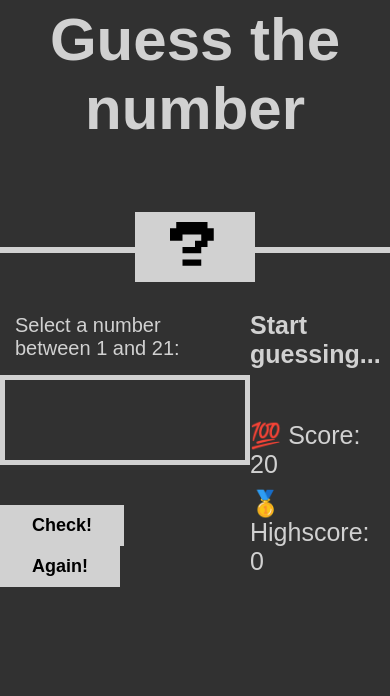
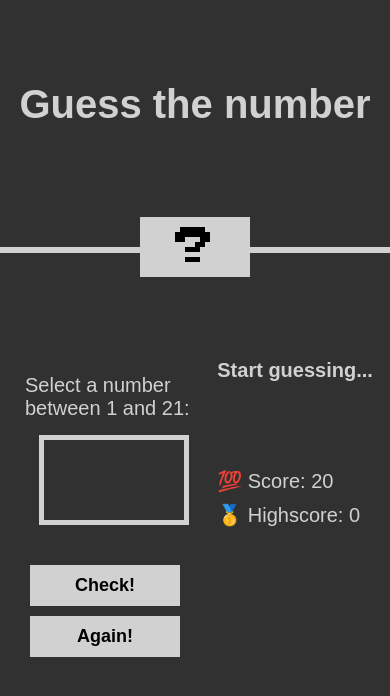
Before and after one commit to ultrasoft011/guessTheNumber, a plain HTML site: page index.html in a window 390 px wide. Drawn offline with Linux system fonts and the light colour scheme; a web font is replaced by a local one.

Commit message:
Responsive styles update

```diff
--- a/ownStyle.css
+++ b/ownStyle.css
@@ -114,3 +114,31 @@ h1 {
 .label-score {
     margin-bottom: 1rem;
 }
+
+@media (min-width:320px)  {
+header h1{
+    margin-top: 3rem;
+    font-size: 4rem;
+    margin-bottom: 1rem;
+}
+.number {
+    margin-top: 4rem;
+    font-size: 4rem;
+}
+.left {
+    margin-left: 1rem;
+    margin-top: 14rem;
+    font-size: 2rem;
+}
+.right {
+    font-size: 2rem;
+}
+.guess {
+    width: 15rem;
+}
+.btn {
+    margin-left: 2rem;
+    width: 15rem;
+    margin-bottom: 1rem;
+}
+}
```
